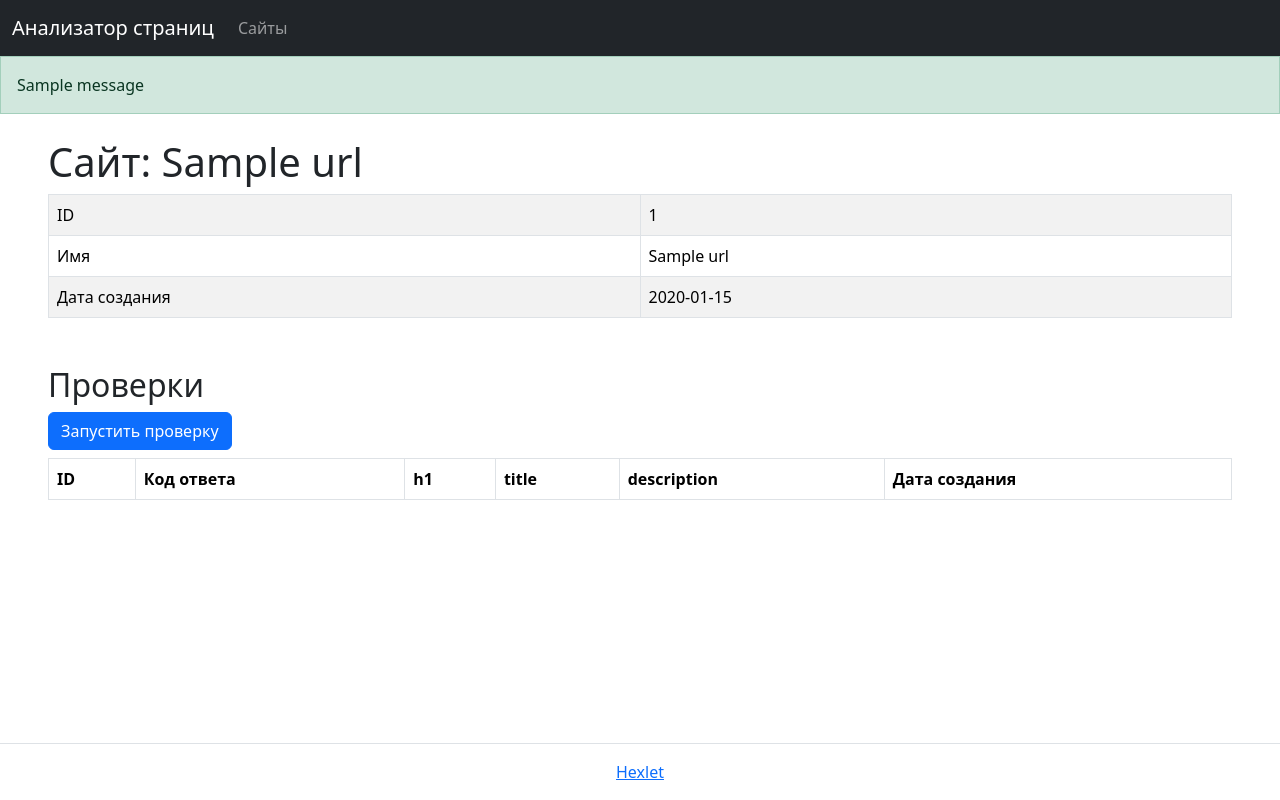
After one commit to apriakhin/python-project-83, a Flask app: template page_analyzer/templates/urls/show.html in a window 1280 px wide. The commit adds this page. Run offline with Flask 3, Linux system fonts and the light colour scheme; the template is opened without the code that fills it: most values are stand-ins (such as "Sample title", 1, 10 or a date in 2020); one stand-in notice (Sample message) is shown; lists and menus that the app fills with data are empty; some libraries are stand-ins or nearby versions.

Commit message:
Add creating and showing site

```diff
--- /dev/null
+++ b/database.sql
@@ -0,0 +1,5 @@
+CREATE TABLE IF NOT EXISTS urls (
+    id BIGINT PRIMARY KEY GENERATED ALWAYS AS IDENTITY,
+    name VARCHAR(255) NOT NULL UNIQUE,
+    created_at TIMESTAMP DEFAULT CURRENT_TIMESTAMP
+);
--- a/page_analyzer/app.py
+++ b/page_analyzer/app.py
@@ -1,11 +1,65 @@
 import os
 
-from flask import Flask, render_template
+import psycopg
+from dotenv import load_dotenv
+from flask import (
+    Flask,
+    abort,
+    flash,
+    redirect,
+    render_template,
+    request,
+    url_for,
+)
+
+from .url_repository import UrlRepository
+from .validator import validate_url
+
+load_dotenv()
 
 app = Flask(__name__)
 app.config["SECRET_KEY"] = os.getenv("SECRET_KEY")
+app.config["DATABASE_URL"] = os.getenv("DATABASE_URL")
+
+conn = psycopg.connect(app.config["DATABASE_URL"])
+repo = UrlRepository(conn)
 
 
 @app.route("/")
 def index():
     return render_template("index.html")
+
+
+@app.get("/urls")
+def urls_index():
+    urls = repo.get_content()
+    return render_template("urls/index.html", urls=urls)
+
+
+@app.post("/urls")
+def urls_post():
+    url = request.form.get("url").strip()
+    error = validate_url(url)
+
+    if error:
+        flash(error, "danger")
+        return redirect(url_for("index")), 422
+
+    try:
+        id = repo.create({"name": url})
+        flash("Страница успешно добавлена", "success")
+        return redirect(url_for("urls_show", id=id))
+
+    except ValueError as error:
+        flash(str(error), "danger")
+        return redirect(url_for("index"))
+
+
+@app.get("/urls/<int:id>")
+def urls_show(id):
+    url = repo.find(id)
+
+    if not url:
+        abort(404)
+
+    return render_template("urls/show.html", url=url)
--- /dev/null
+++ b/page_analyzer/templates/layout.html
@@ -0,0 +1,56 @@
+<!doctype html>
+<html lang="ru">
+
+<head>
+	<meta charset="utf-8">
+	<meta name="viewport" content="width=device-width, initial-scale=1">
+	<title>{% block title %}Анализатор страниц{% endblock %}</title>
+	<link href="https://cdn.jsdelivr.net/npm/bootstrap@5.3.8/dist/css/bootstrap.min.css" rel="stylesheet"
+		integrity="sha384-sRIl4kxILFvY47J16cr9ZwB07vP4J8+LH7qKQnuqkuIAvNWLzeN8tE5YBujZqJLB" crossorigin="anonymous">
+</head>
+
+<body class="d-flex flex-column min-vh-100">
+	<nav class="navbar bg-dark navbar-expand-lg" data-bs-theme="dark">
+		<div class="container-fluid">
+			<a class="navbar-brand" href="{{ url_for('index') }}">Анализатор страниц</a>
+			<button class="navbar-toggler" type="button" data-bs-toggle="collapse" data-bs-target="#navbarNav"
+				aria-controls="navbarNav" aria-expanded="false" aria-label="Toggle navigation">
+				<span class="navbar-toggler-icon"></span>
+			</button>
+			<div class="collapse navbar-collapse" id="navbarNav">
+				<ul class="navbar-nav">
+					<li class="nav-item">
+						<a class="nav-link" href="{{ url_for('urls_index') }}">Сайты</a>
+					</li>
+				</ul>
+			</div>
+		</div>
+	</nav>
+
+	{% with messages = get_flashed_messages(with_categories=true) %}
+	{% for category, message in messages %}
+	<div class="alert alert-{{ category }} mb-0 rounded-0">
+		{{ message }}
+	</div>
+	{% endfor %}
+	{% endwith %}
+
+	<main class="flex-grow-1">
+		{% block content %}{% endblock %}
+	</main>
+
+	<footer class="border-top py-3">
+		<div class="container text-center">
+			<a href="https://ru.hexlet.io/" target="_blank">
+				Hexlet
+			</a>
+		</div>
+	</footer>
+
+	<script src="https://cdn.jsdelivr.net/npm/bootstrap@5.3.8/dist/js/bootstrap.bundle.min.js"
+		integrity="sha384-FKyoEForCGlyvwx9Hj09JcYn3nv7wiPVlz7YYwJrWVcXK/BmnVDxM+D2scQbITxI"
+		crossorigin="anonymous"></script>
+	</script>
+</body>
+
+</html>
--- /dev/null
+++ b/page_analyzer/templates/urls/show.html
@@ -0,0 +1,51 @@
+{% extends "layout.html" %}
+
+{% block title %}
+{{ url.name }} | Анализатор страниц
+{% endblock %}
+
+{% block content %}
+<div class="container-fluid px-5 py-4">
+	<h1 class="mb-2">Сайт: {{ url.name }}</h1>
+
+	<table class="table table-bordered table-striped mb-5" data-test="url">
+		<tbody>
+			<tr>
+				<td class="w-50">ID</td>
+				<td>{{ url.id }}</td>
+			</tr>
+			<tr>
+				<td>Имя</td>
+				<td>{{ url.name }}</td>
+			</tr>
+			<tr>
+				<td>Дата создания</td>
+				<td>{{ url.created_at.strftime('%Y-%m-%d') }}</td>
+			</tr>
+		</tbody>
+	</table>
+
+	<h2>Проверки</h2>
+
+	<form class="mb-2">
+		<button type="submit" class="btn btn-primary">
+			Запустить проверку
+		</button>
+	</form>
+
+	<table class="table table-bordered">
+		<thead>
+			<tr>
+				<th>ID</th>
+				<th>Код ответа</th>
+				<th>h1</th>
+				<th>title</th>
+				<th>description</th>
+				<th>Дата создания</th>
+			</tr>
+		</thead>
+
+		<tbody></tbody>
+	</table>
+</div>
+{% endblock %}
--- a/pyproject.toml
+++ b/pyproject.toml
@@ -7,6 +7,9 @@ requires-python = ">=3.13"
 dependencies = [
     "flask>=3.1.3",
     "gunicorn>=26.0.0",
+    "psycopg[binary]>=3.3.4",
+    "python-dotenv>=1.2.2",
+    "validators>=0.35.0",
 ]
 
 [dependency-groups]
```
Also changed, not shown: page_analyzer/templates/index.html (+12 -55 lines), page_analyzer/templates/urls/index.html (added, +39 -0 lines), page_analyzer/url_repository.py (added, +33 -0 lines), page_analyzer/validator.py (added, +14 -0 lines), 3 other files.
